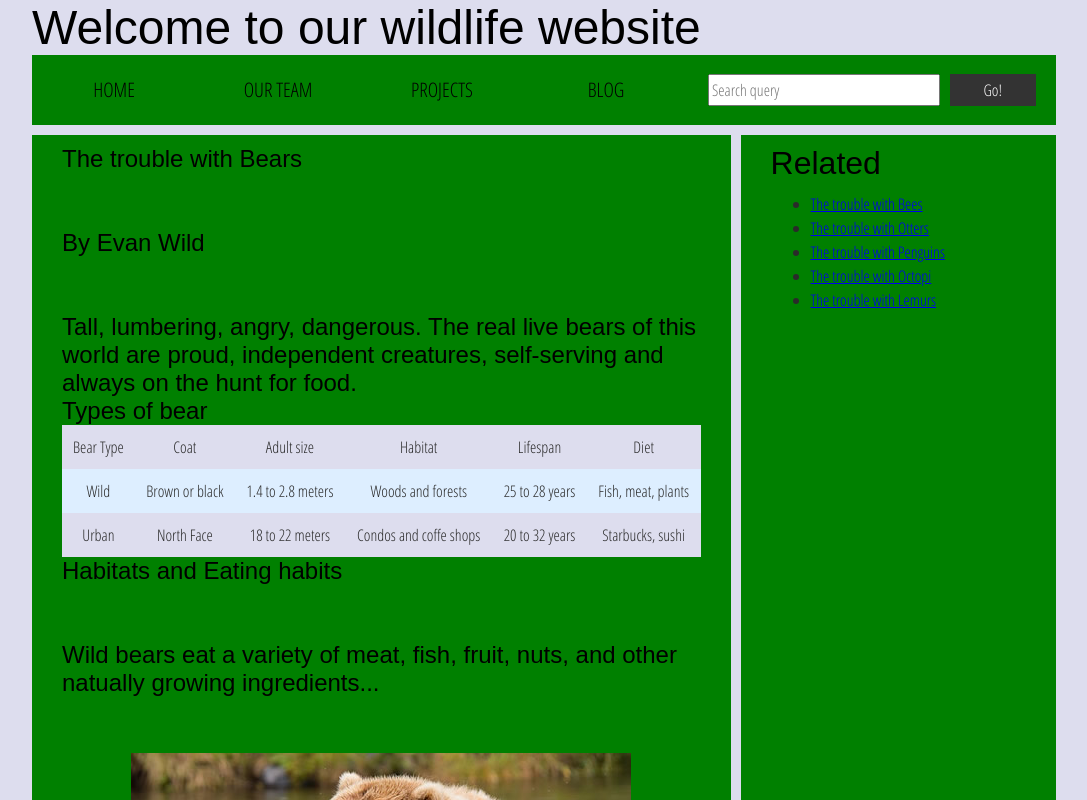
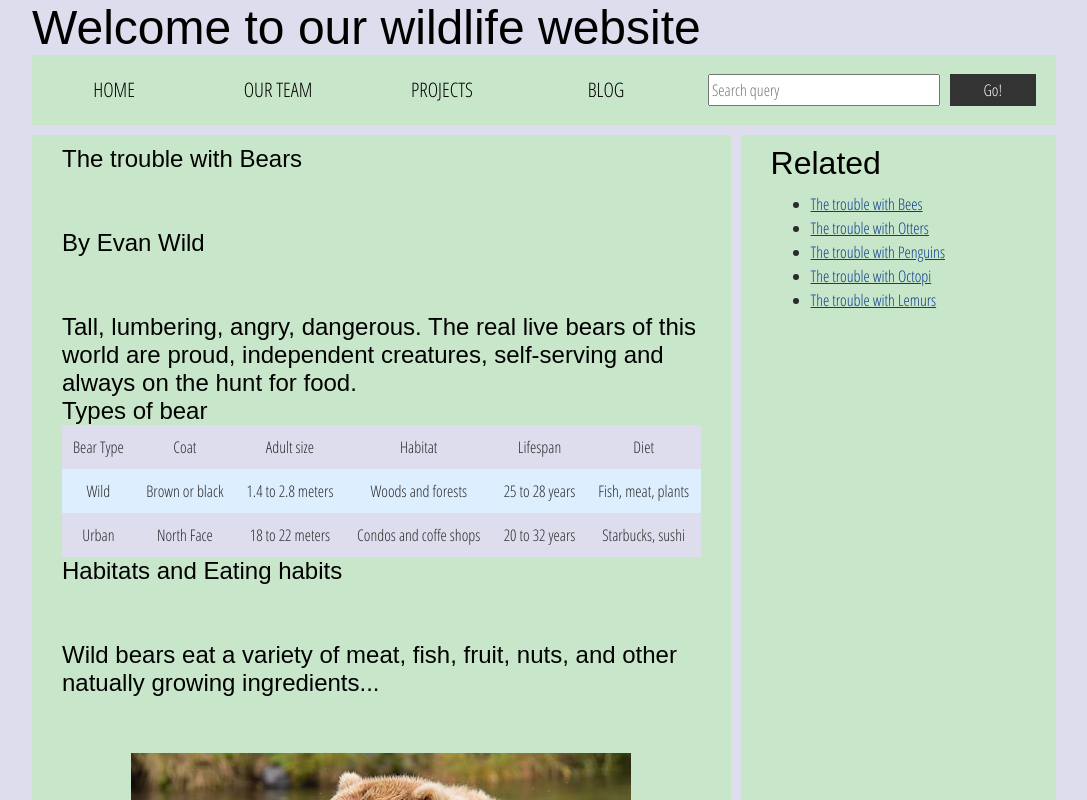
Before and after one commit to RauhoferE/WebEngineering-Playground, a React (Vite) app: page / in a window 1280 px wide. Shown: the top 800 px of the page, without its empty margins (96-1183 px from the left). Built offline with nearby package versions, Linux system fonts and the light colour scheme; no server answers; a web font is replaced by a local one.

Commit message:
Fixed colors

```diff
--- a/style.css
+++ b/style.css
@@ -64,7 +64,7 @@ div[class='nav'],
 article,
 footer,
 .secondary {
-  background-color: green;
+  background-color: #c8e6c9;
 }
 
 article,
@@ -143,6 +143,14 @@ article {
 
 .secondary {
   flex: 2;
+}
+
+.secondary a {
+  color: #0b3d91;
+}
+
+.secondary a:visited {
+  color: #4a1d78;
 }
 
 footer {
```
Also changed, not shown: 1 other file (tests, documents, lock files or other folders).
